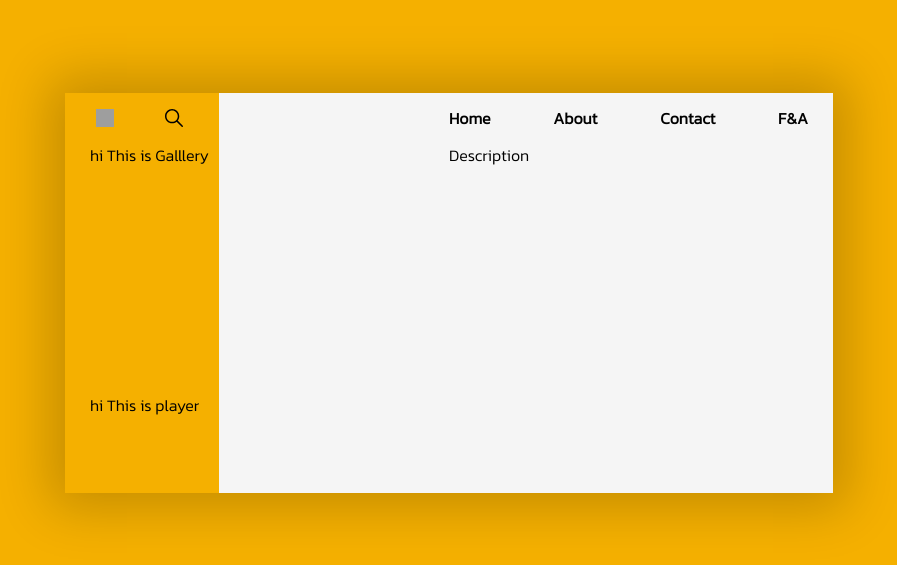
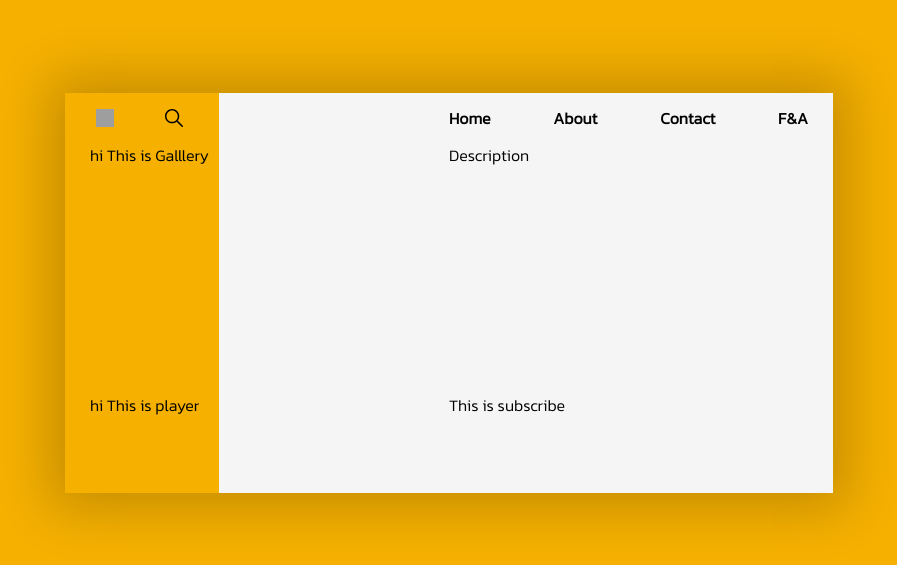
Before and after one commit to TERADA-DANTE/LPs, a React (Create React App) app in the folder mandarine/: page / in a window 1280 px wide. Shown: the part 107-672 px from the top of the page, without its empty margins (191-1088 px from the left). Built offline with nearby package versions, Linux system fonts and the light colour scheme; grey boxes are pictures that could not be loaded.

Commit message:
Modify Album structure

```diff
--- a/mandarine/src/App.js
+++ b/mandarine/src/App.js
@@ -7,9 +7,11 @@ import './styles/App.css'
 
 // import Components
 import Buttons from './components/buttons/Buttons'
-import Album from './components/album/Album'
 import Nav from './components/Nav/Nav'
 import Description from './components/description/Description'
+import Gallery from './components/album/Gallery'
+import Player from './components/album/Player'
+import Subscribe from './components/description/Subscribe'
 
 function App() {
   return (
@@ -17,14 +19,16 @@ function App() {
       <Container >
         <ContainerIn>
           <Buttons />
-          <Content className={'Album'}>
-            <Album />
+          <Content type={'Album'}>
+            <Gallery />
+            <Player />
           </Content>
         </ContainerIn>
         <ContainerIn>
           <Nav items={['Home', 'About', 'Contact', 'F&A']} />
-          <Content className={'Description'}>
+          <Content type={'Description'}>
             <Description />
+            <Subscribe />
           </Content>
         </ContainerIn>
       </Container>
--- a/mandarine/src/components/album/Album.js
+++ /dev/null
@@ -1,15 +0,0 @@
-import { Fragment } from 'react'
-import '../../styles/Album.css'
-import Gallery from './Gallery'
-import Player from './Player'
-
-function Album() {
-    return (
-        <Fragment>
-            <Gallery className={'Gallery'} />
-            <Player className={'Player'} />
-        </Fragment>
-    )
-}
-
-export default Album
--- a/mandarine/src/components/album/Gallery.js
+++ b/mandarine/src/components/album/Gallery.js
@@ -1,7 +1,7 @@
 import '../../styles/Gallery.css'
 
-function Gallery({ className }) {
-    return <article className={className}>hi This is Galllery</article>
+function Gallery() {
+    return <article className={'Gallery'}>hi This is Galllery</article>
 }
 
 export default Gallery
--- a/mandarine/src/components/album/Player.js
+++ b/mandarine/src/components/album/Player.js
@@ -1,7 +1,7 @@
 import '../../styles/Player.css'
 
-function Player({ className }) {
-    return <nav className={className}>hi This is player</nav>
+function Player() {
+    return <nav className={`Player`}>hi This is player</nav>
 }
 
 export default Player
--- /dev/null
+++ b/mandarine/src/components/description/Subscribe.js
@@ -0,0 +1,4 @@
+function Subscribe() {
+    return <div>This is subscribe</div>
+}
+export default Subscribe
--- a/mandarine/src/layouts/Content.js
+++ b/mandarine/src/layouts/Content.js
@@ -3,9 +3,9 @@ import styled from 'styled-components'
 
 // import
 
-function Content({ children, className }) {
-    const padding = className === 'Album' ? '0px 15px 50px 25px' : '0px 25px 50px 0px'
-    const StyledContent = styled.article`
+function Content({ children, type }) {
+    const padding = type === 'Album' ? '0px 15px 50px 25px' : '0px 25px 50px 0px'
+    const StyledContent = styled.section`
         display : grid;
         grid-template-columns : 1fr 1fr;
         grid-template-rows : 5fr 1fr;
@@ -14,7 +14,7 @@ function Content({ children, className }) {
         padding : ${padding}
     `
     return (
-        <StyledContent className={className}>
+        <StyledContent>
             {children}
         </StyledContent>
     )
```
